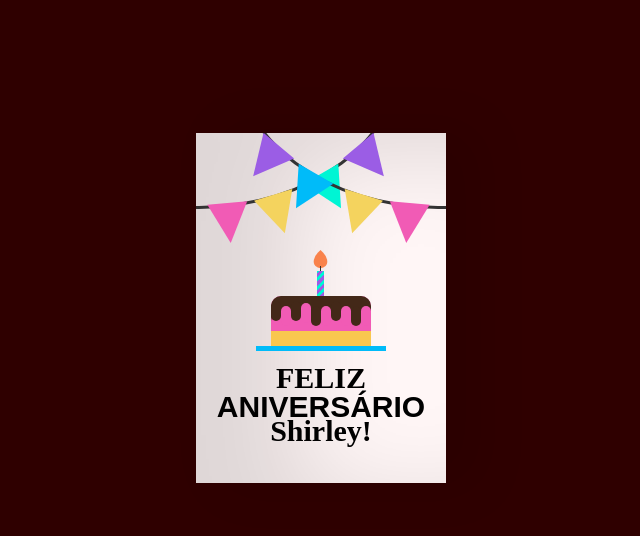
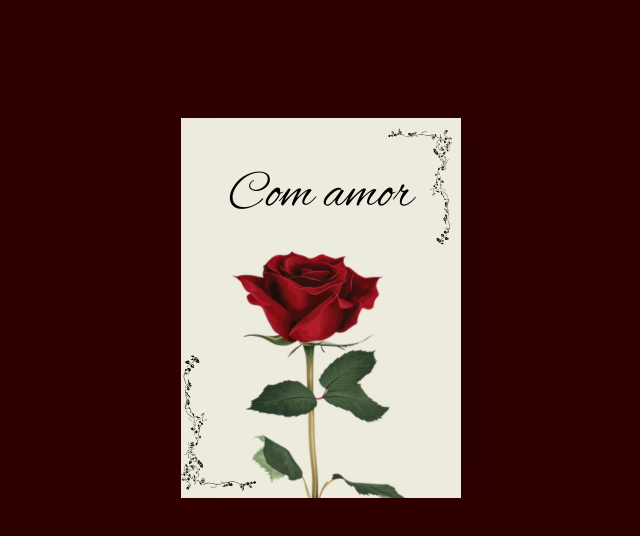
Before and after one commit to theingridbrito/12-jun, a plain HTML site: page index.html in a window 1280 px wide. Shown: the whole page, without its empty margins (319-959 px from the left). Drawn offline with Linux system fonts and the light colour scheme.

Commit message:
personalização

```diff
--- a/index.html
+++ b/index.html
@@ -4,42 +4,31 @@
     <meta charset="UTF-8">
     <meta http-equiv="X-UA-Compatible" content="IE=edge">
     <meta name="viewport" content="width=device-width, initial-scale=1.0">
+    <link rel="preconnect" href="https://fonts.googleapis.com">
+    <link rel="preconnect" href="https://fonts.gstatic.com" crossorigin>
+    <link href="https://fonts.googleapis.com/css2?family=Great+Vibes&display=swap" rel="stylesheet">
     <link rel="stylesheet" href="./style.css">
     <title>Document</title>
 </head>
 <body>
-    <div class="birthdayCard">
+    <div class="valentineCard">
         <div class="cardFront">
-            <div class="front-text">
-            <h3 class="happy">FELIZ</h3>
-            <h2 class="bday">ANIVERSÁRIO</h2>
-            <h3 class="toyou">Shirley!</h3>
-        </div>
-        <div class="wrap-deco">
-            <div class="decorations"></div>
-            <div class="decorationsTwo"></div>
-        </div>
-        <div class="wrap-decoTwo">
-            <div class="decorations"></div>
-            <div class="decorationsThree"></div>
-        </div>
-          <div class="plate">
-            <div class="cake"></div>
-            <div class="flame"></div>
-          </div>
-        </div>
+          <div class="cardCover">
+           <img src="./Com amor.png" alt="cover">
+         </div>
+         </div>
+
           <div class="cardInside">
-             <div class="inside-text">
-          <h3 class="happy">FELIZ</h3>
-          <h2 class="bday">ANIVERSÁRIO</h2>
-          <h3 class="toyou">Shirley!</h3>
-          </div>
             <div class="wishes">
-            <p>Querida amiga,</p>
-            <p>Feliz aniversário!! Espero que seu dia seja preenchido com muito amor e risadas! Que todos os seus desejos de aniversário se tornem realidade.</p>
+            <p>Meu amor,</p>
+            <p>Que delícia que é poder te conhecer. Não sei se o destino gosta de brincar com a gente ou se foi só sorte mesmo… mas conhecer você tem sido uma dessas surpresas boas que a vida traz sem avisar.</p>
+            <p>Com você, meu tempo corre mais bonito e tudo fica mais leve. E mesmo que ainda estejamos descobrindo um ao outro, eu já gosto muito da forma como a gente se encontra, do jeito simples, engraçado e gostoso que só a gente tem.</p>
+            <p>Feliz Dia dos Namorados pra nós, do jeitinho que for, com o coração aberto e um sorriso no rosto.
+</p>
+          </p>
             <p class="name">Beijos</p>
             </div>
           </div>
-        </div>
+    </div>
 </body>
 </html>
--- a/style.css
+++ b/style.css
@@ -6,217 +6,67 @@ body {
     background-color: #2f0000;
   }
   /*Create the card container*/
-  .birthdayCard {
+  .valentineCard {
     position: relative;
-    width: 250px;
-    height:350px;
+   width: 280px;
+    height:380px;
     cursor: pointer;
     transform-style: preserve-3d;
     transform: perspective(2500px);
     transition: 4s;
   }
 
-  .birthdayCard:hover {
+  .valentineCard:hover {
       transform: perspective(2500px) rotate(5deg);
       box-shadow: inset 100px 20px 100px rgba(0,0,0,.15), 0 10px 100px rgba(0,0,0,0.3);
   }
 
-  .birthdayCard:hover .cardFront {
+  .valentineCard:hover .cardFront {
     transform: rotateY(-160deg);
   }
 
-  .birthdayCard:hover .front-text {
-    display: none;
-  }
+  .valentineCard:hover .cardCover {
+  display: none;
+}
+  .valentineCard:hover .text {
+  display: none;
+}
 
-  /*pode remover se quiser deixar o desenho*/
-  .birthdayCard:hover .wrap-deco {
-    display: none;
-  }
-  /**********/
-
-  .birthdayCard:hover .wrap-decoTwo {
-    display: none;
-  }
-
-  /*pode remover se quiser deixar o bolo*/
-  .birthdayCard:hover .plate {
-    display: none;
-  }
    /**********/
 
   /*Style the front of the card*/
   .cardFront {
     position: relative;
-    background-color: rgb(255, 246, 246);
-    width: 250px;
-    height:350px;
+    background-color: #edebdd;
+    width: 280px;
+    height:380px;
     overflow: hidden;
     transform-origin: left;
     box-shadow: inset 100px 20px 100px rgba(0,0,0,.13), 30px 0 50px rgba(0,0,0,0.1);
     transition: .4s;
   }
-
-  .happy, .toyou {
-    position: relative;
-    font-family: didot;
-    text-align: center;
-    backface-visibility: hidden;
-    font-size: 30px;
-  }
-
-  .happy {
-    top:198px;
-  }
-
-  .toyou {
-    top:123px;
-  }
-
-  .bday {
-    position: relative;
-    font-family: arial;
-    font-size: 30px;
-    text-align: center;
-    top:163px;
-  }
-
-  .wrap-deco {
-    position: absolute;
-    top:-230px;
-    left:-200px;
-  }
-
-  .decorations {
-    position: absolute;
-    width: 400px;
-    height: 300px;
-    border: 3px solid #333;
-    border-radius: 50%;
-  }
-
-  .decorations:before, .decorations:after, .decorationsTwo:before, .decorationsTwo:after, .decorationsThree:before, .decorationsThree:after {
-    content:"";
-    position: absolute;
-    border-left: 20px solid transparent;
-    border-right: 20px solid transparent;
-    width:0;
-    height:0;
-  }
-
-  .decorations:before {
-    border-top: 40px solid #f15bb5;
-    top:297px;
-    left:210px;
-    transform: rotate(-5deg);
-  }
-
-  .decorations:after{
-    border-top: 40px solid #f4d35e;
-    top:288px;
-    left:260px;
-    transform: rotate(-17deg);
-  }
-
-  .decorationsTwo:before {
-    border-top: 40px solid #00f5d4;
-    top:268px;
-    left:315px;
-    transform: rotate(-30deg);
-  }
-
-  .decorationsTwo:after, .decorationsThree:after {
-    border-top: 40px solid #9b5de5;
-    top:238px;
-    left:355px;
-    transform: rotate(-40deg);
-  }
-
-  .wrap-decoTwo {
-    transform: scaleX(-1);
-    position: absolute;
-    top:-230px;
-    left:445px;
-  }
-
-  .decorationsThree:before {
-    border-top: 40px solid #00bbf9;
-    top:268px;
-    left:315px;
-    transform: rotate(-30deg);
-  }
-
-  .plate {
-    position: absolute;
-    width: 130px;
-    height: 5px;
-    background-color: #00bbf9;
-    left:60px;
-    top:213px;
-  }
-
-  .cake {
-    position: absolute;
-    overflow: hidden;
-    width:100px;
-    height: 50px;
-    background-color: #f15bb5;
-    border-radius: 10px 10px 0 0;
-    top:-50px;
-    left:15px;
-    box-shadow: inset 0 -15px #f9c74f, inset 0 15px #432818;
-  }
-
-  .cake:before {
-    content:"";
-    position: absolute;
-    background-color: #432818;
-    width:10px;
-    height:20px;
-    top:5px;
-    border-radius:20px;
-    box-shadow: 10px 5px #f15bb5, 20px 0px #432818, 30px 2px #f15bb5, 40px 5px #432818, 50px 5px #f15bb5, 60px 0px #432818, 70px 5px #f15bb5, 80px 5px #432818, 90px 5px #f15bb5;
-  }
-
-  .plate:before {
-    content:"";
-    position: absolute;
-    background: repeating-linear-gradient(-45deg, #9b5de5, #9b5de5 3px, #00f5d4 3px, #00f5d4 6px);
-    width:7px;
-    height: 25px;
-    top:-75px;
-    left:61px;
-  }
-
-  .plate:after {
-    content:"";
-    position: absolute;
-    width:1px;
-    height: 5px;
-    background-color: #333;
-    top:-80px;
-    left:64px;
+  .text{
+    font-size: 50px;
+    display: flex;
+    justify-content: center;
+    align-items: center;
   }
 
 
-  .flame {
-    position: absolute;
-    background-color: #fb5607;
-    border-radius: 80% 0 55% 50% / 55% 0 80% 50%;
-    transform: rotate(-45deg);
-    width:15px;
-    height:15px;
-    opacity:0.7;
-    top:-93px;
-    left:57px;
+  .cardCover img{
+    width: 100%;
+    height: 100%;
+    object-fit: cover;
   }
+
+
 
   /*Style the inside part of the card*/
   .cardInside {
     position: absolute;
-    background-color: #fff;
-    width: 250px;
-    height:350px;
+    background-color: #edebdd;
+    width: 280px;
+    height:380px;
     z-index:-1;
     left:0;
     top:0;
@@ -225,18 +75,17 @@ body {
 
   .inside-text {
     position: relative;
-    top:-160px;
     transform: scale(0.7);
   }
-
   .wishes {
-    position: relative;
-    top:-100px;
     margin: 25px;
   }
 
   p {
-    font-family: 'Brush Script MT';
+  font-family: "Great Vibes", cursive;
+    font-weight: 400;
+    font-style: normal;
+    font-size: 15px;
     color: #333;
   }
 
```
Also changed, not shown: Com amor.png (added), image-from-rawpixel-id-13277924-png.png (added).
